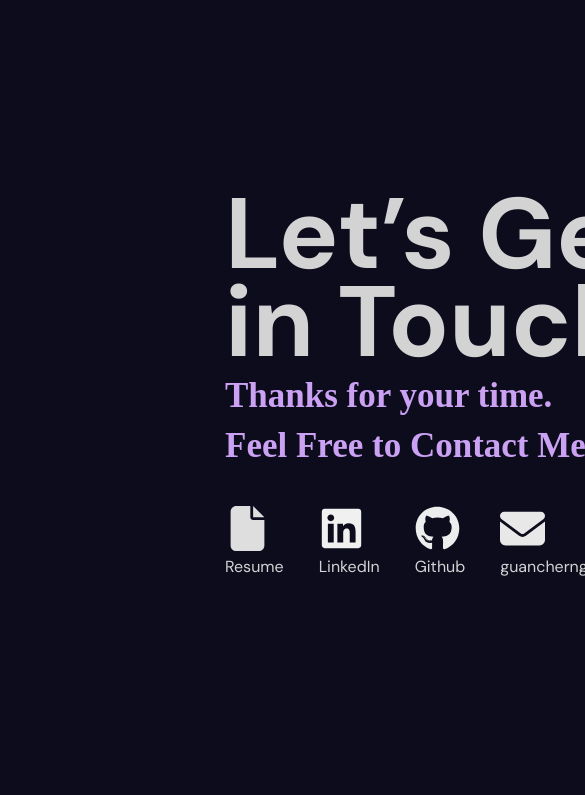
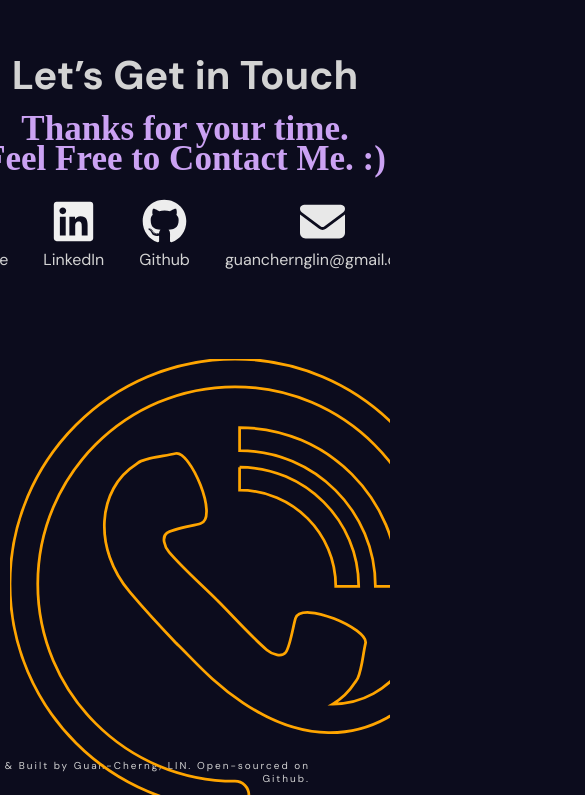
Before and after one commit to guanroger/guanroger.github.io, a React (Vite) app: page / in a window 390 px wide. Shown: the part 7618-8413 px from the top of the page, 585 px wide, since content can reach past the window. Built offline with nearby package versions, Linux system fonts and the light colour scheme.

Commit message:
contact mobile

```diff
--- a/src/components/contact/contact.scss
+++ b/src/components/contact/contact.scss
@@ -5,11 +5,19 @@
   height: 100vh; // Set the contact section to half of the viewport height
   max-width: 1366px;
   margin: auto;
-  padding-left: 75px;
+  padding-left: 50px;
   display: flex;
   align-items: center;
   gap: 50px;
+
   overflow: hidden; // Hide the content that overflows the container
+
+  @include mobile {
+    width: 100%;
+    padding: 10px;
+    flex-direction: column;
+    padding-right: 180px;
+  }
 
   .bg {
     height: 300%; // Set height to cover the entire contact section and overflow into the upper half
@@ -44,6 +52,14 @@
     gap: 40px;
     padding-left: 150px;
 
+    @include mobile {
+      gap: 20px;
+      text-align: center;
+      align-items: left;
+      margin-top: 70px;
+
+    }
+
     h3{
         font-size: 35px;
         color: rgb(203, 162, 243);
@@ -56,7 +72,10 @@
     h1 {
       font-size: 100px;
       line-height: 88px;
+      @include mobile {
+        font-size: 40px;
 
+      }
 
     }
 
@@ -85,14 +104,20 @@
     z-index: 2;
     padding-bottom: 36%;
     padding-right: 100px;
+    @include mobile {
+        size: 30%;
+        margin-right: 50%;
 
+      }
+    }
 
     .phoneSvg {
       stroke: orange;
       position: absolute;
       margin: auto;
       z-index: -1;
-    }
+
+
 
 
 
```
